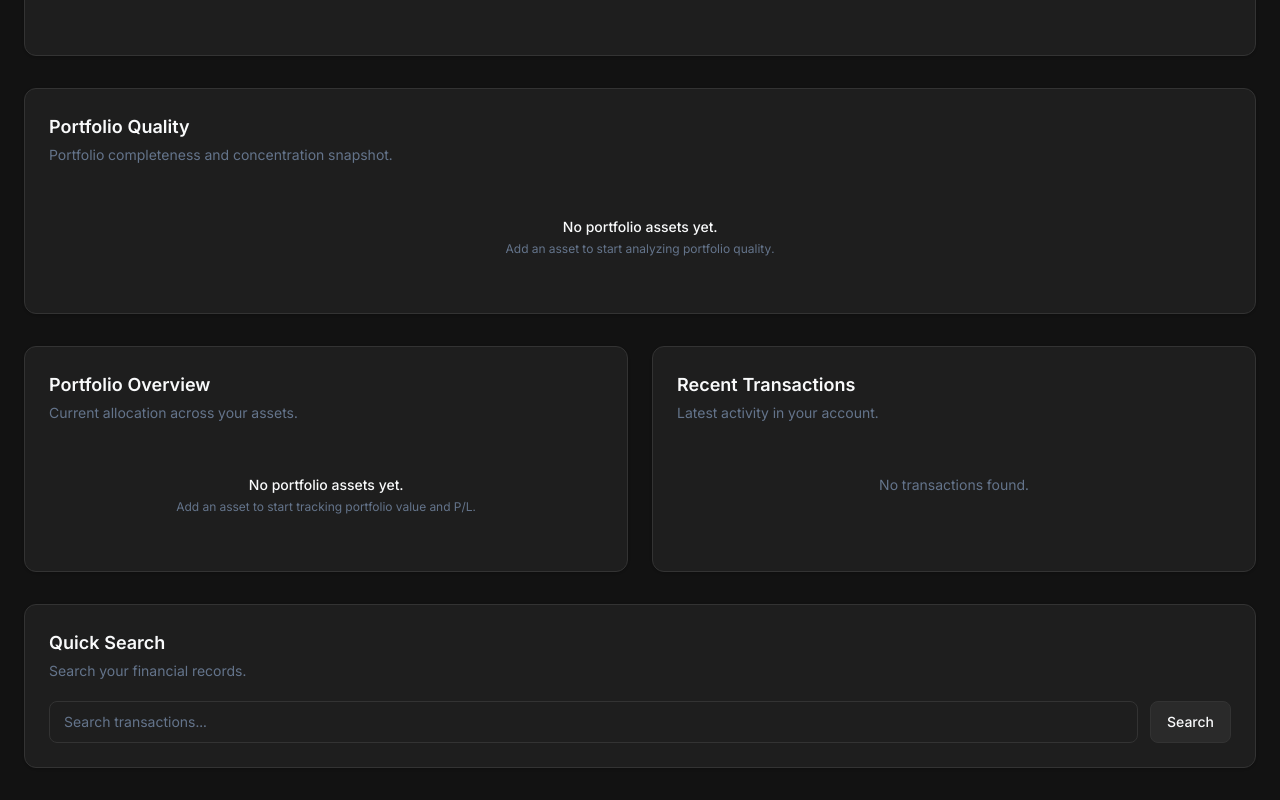
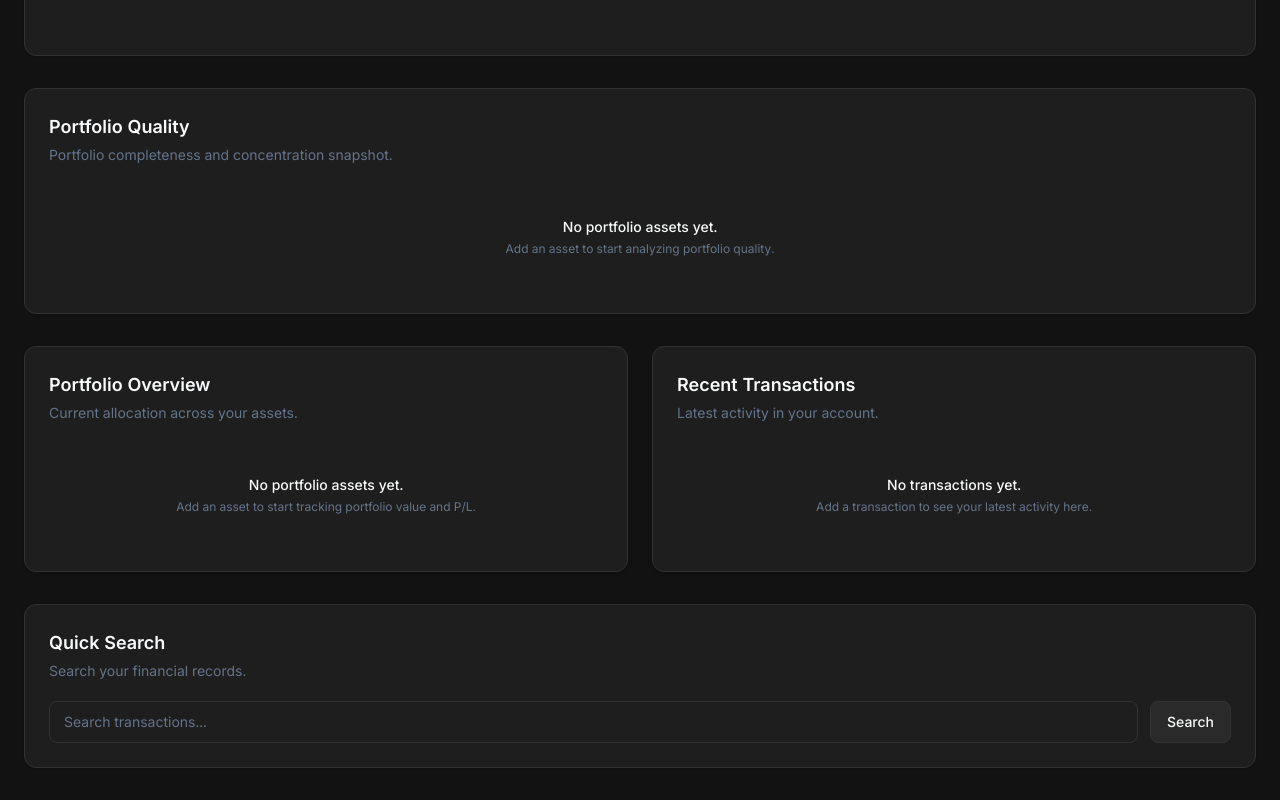
Before and after one commit to RAZKdev/Finance-Dashboard, a React (Vite) app: page / in a window 1280 px wide. Shown: the part 840-1640 px from the top of the page. Built offline with nearby package versions, Linux system fonts and the light colour scheme.

Commit message:
feat: polish transaction UX

```diff
--- a/src/App.tsx
+++ b/src/App.tsx
@@ -322,6 +322,16 @@ function App() {
               transactions={filteredTransactions}
               onEdit={handleEditTransaction}
               onDelete={handleDeleteTransaction}
+              emptyMessage={
+                transactionList.length === 0
+                  ? 'No transactions yet.'
+                  : 'No transactions match your search.'
+              }
+              emptyDescription={
+                transactionList.length === 0
+                  ? 'Add a transaction to start tracking your activity.'
+                  : 'Try a different title, category, type, or date.'
+              }
             />
           </Card>
         );
@@ -386,6 +396,16 @@ function App() {
                   transactions={filteredTransactions}
                   onEdit={handleEditTransaction}
                   onDelete={handleDeleteTransaction}
+                  emptyMessage={
+                    transactionList.length === 0
+                      ? 'No transactions yet.'
+                      : 'No transactions match your search.'
+                  }
+                  emptyDescription={
+                    transactionList.length === 0
+                      ? 'Add a transaction to see your latest activity here.'
+                      : 'Try a different title, category, type, or date.'
+                  }
                 />
               </Card>
             </section>
--- a/src/components/transactions/TransactionList.tsx
+++ b/src/components/transactions/TransactionList.tsx
@@ -6,17 +6,29 @@ interface TransactionListProps {
   transactions: Transaction[];
   onDelete?: (transactionId: string) => void;
   onEdit?: (transaction: Transaction) => void;
+  emptyMessage?: string;
+  emptyDescription?: string;
 }
 
 export const TransactionList: React.FC<TransactionListProps> = ({
   transactions,
   onDelete,
   onEdit,
+  emptyMessage = 'No transactions found.',
+  emptyDescription,
 }) => {
   if (transactions.length === 0) {
     return (
-      <div className="py-8 text-center text-sm text-text-muted">
-        No transactions found.
+      <div className="py-8 text-center">
+        <p className="text-sm font-medium text-text-primary">
+          {emptyMessage}
+        </p>
+
+        {emptyDescription && (
+          <p className="mt-1 text-xs text-text-muted">
+            {emptyDescription}
+          </p>
+        )}
       </div>
     );
   }
@@ -26,7 +38,7 @@ export const TransactionList: React.FC<TransactionListProps> = ({
       {transactions.map((transaction) => (
         <div
           key={`${transaction.id}-${transaction.title}-${transaction.amount}-${transaction.category}-${transaction.date}-${transaction.type}`}
-          className="flex items-center justify-between gap-4 border-b border-border pb-3 last:border-0"
+          className="flex flex-col gap-3 border-b border-border pb-3 last:border-0 sm:flex-row sm:items-center sm:justify-between"
         >
           <div className="min-w-0">
             <p className="truncate text-sm font-medium text-text-primary">
@@ -38,7 +50,7 @@ export const TransactionList: React.FC<TransactionListProps> = ({
             </p>
           </div>
 
-          <div className="flex shrink-0 items-center gap-2">
+          <div className="flex flex-wrap items-center gap-2 sm:justify-end">
             <Badge
               variant={
                 transaction.type === 'income'
```
